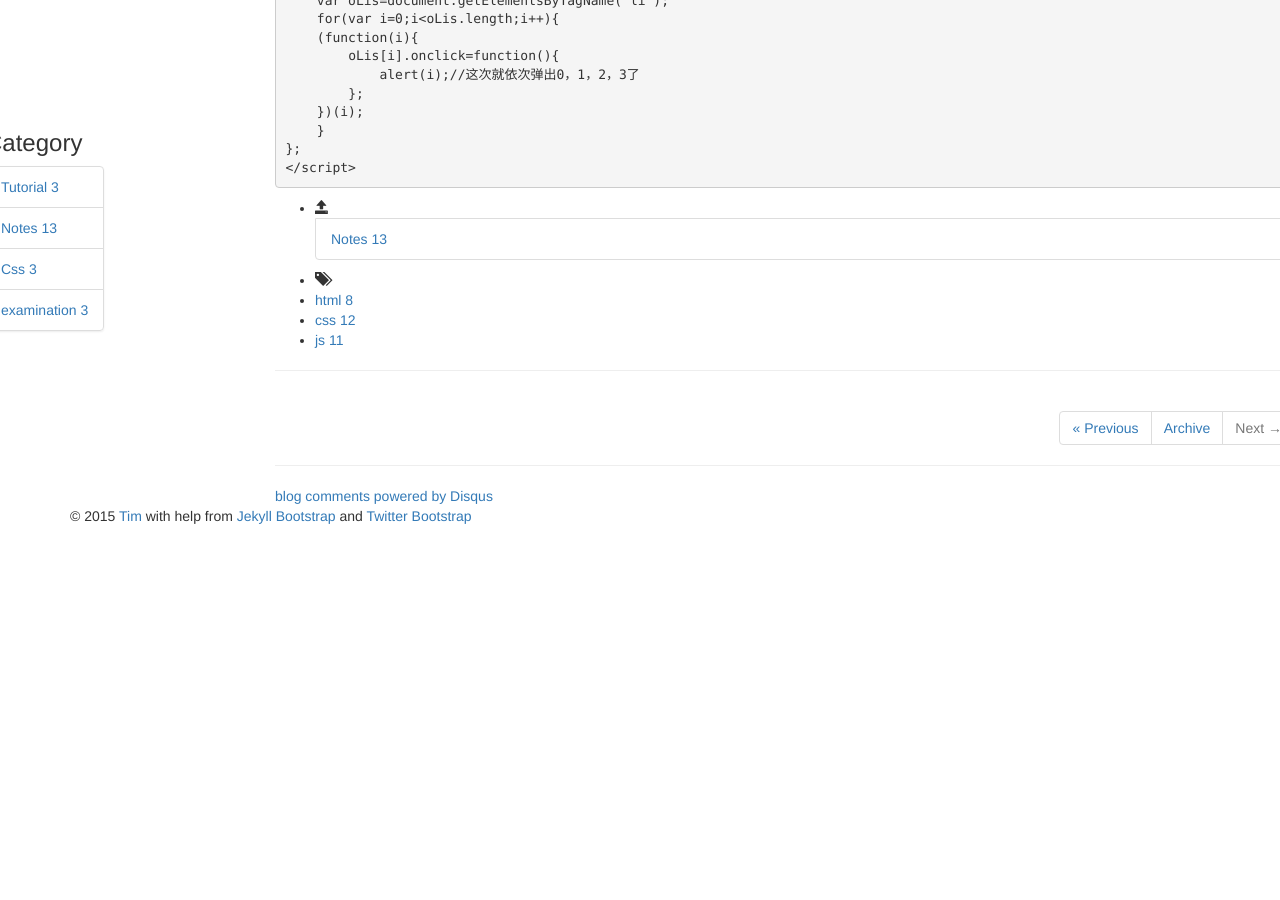
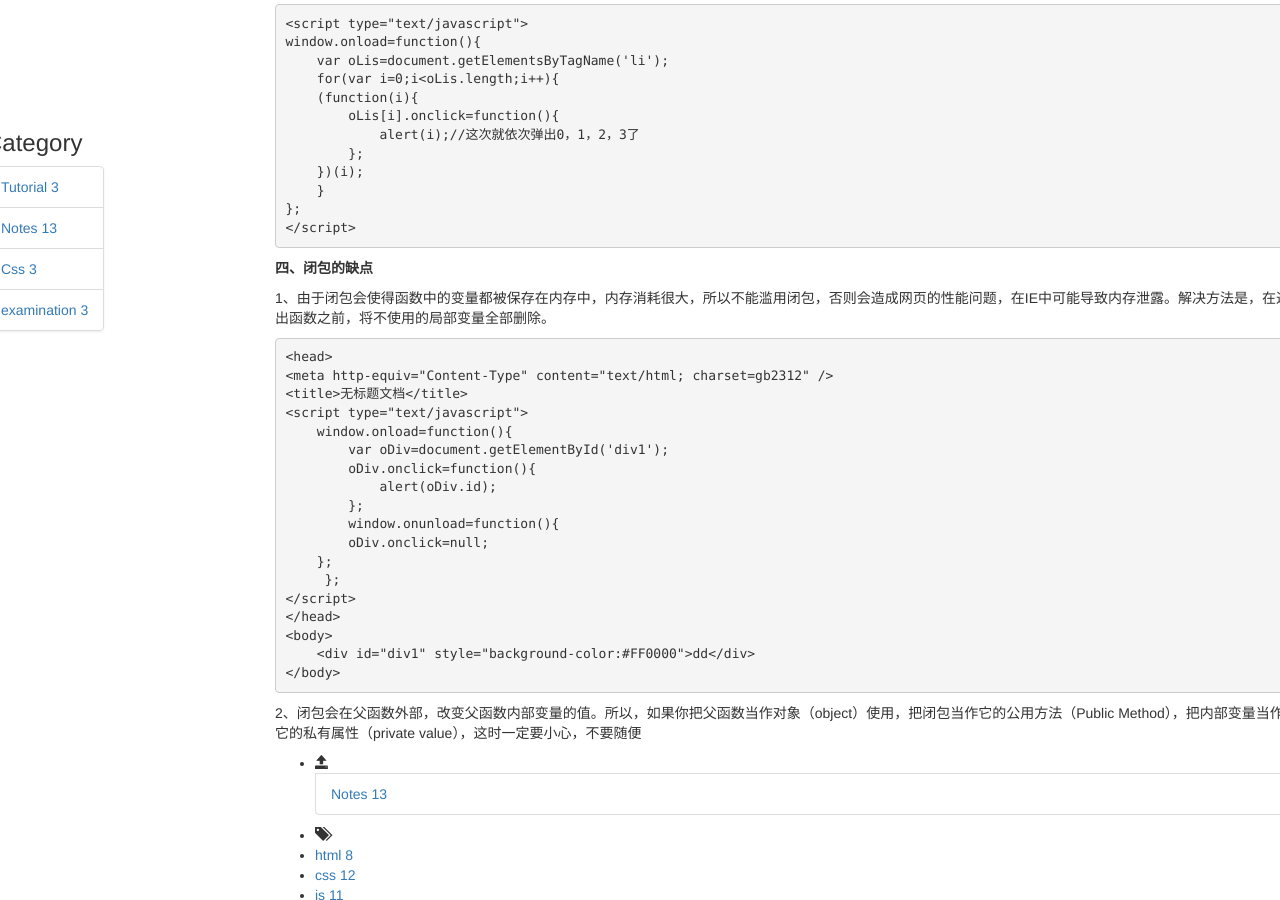
Before and after one commit to Tim-Ju/tim-ju.github.io, a Jekyll site: the page built from _posts/2015-04-14-1.md, in a window 1280 px wide and 900 px high, scrolled down 826 px. Built offline with Jekyll 4.4.1, drawn with Linux system fonts in a browser that asks for light colours; nearby versions of some CDN libraries; library files that are not in the unit come from our copies; comment, search, counter and statistics services are not loaded; before the commit the page ends 1362 px from its top, so only the background shows below that; some of the changed text lies outside the part shown.

Commit message:
2015-04-14-1.md update

```diff
--- a/_posts/2015-04-14-1.md
+++ b/_posts/2015-04-14-1.md
@@ -9,11 +9,15 @@ tags : [html, css, js]
 
 **一、闭包的概念**
 
+闭包是指有权访问另一个函数作用域中的变量的函数。
+
 **二、闭包的作用**
 
 闭包可以用在许多地方。它的最大用处有两个，一个是前面提到的可以读取函数内部的变量，另一个就是让这些变量的值始终保持在内存中。
 
 **三、使用闭包**
+
+1、点击列表元素，弹出其序号
 
 	<body>
 	    <ul>
@@ -50,3 +54,28 @@ tags : [html, css, js]
 	    }
 	};
 	</script>
+
+**四、闭包的缺点**
+
+1、由于闭包会使得函数中的变量都被保存在内存中，内存消耗很大，所以不能滥用闭包，否则会造成网页的性能问题，在IE中可能导致内存泄露。解决方法是，在退出函数之前，将不使用的局部变量全部删除。
+
+	<head>
+	<meta http-equiv="Content-Type" content="text/html; charset=gb2312" />
+	<title>无标题文档</title>
+	<script type="text/javascript">
+	    window.onload=function(){
+	        var oDiv=document.getElementById('div1');
+	        oDiv.onclick=function(){
+	            alert(oDiv.id);
+	        };
+	        window.onunload=function(){
+	        oDiv.onclick=null;
+	    };
+	     };
+	</script>
+	</head>
+	<body>
+	    <div id="div1" style="background-color:#FF0000">dd</div>
+	</body>
+
+2、闭包会在父函数外部，改变父函数内部变量的值。所以，如果你把父函数当作对象（object）使用，把闭包当作它的公用方法（Public Method），把内部变量当作它的私有属性（private value），这时一定要小心，不要随便
```
